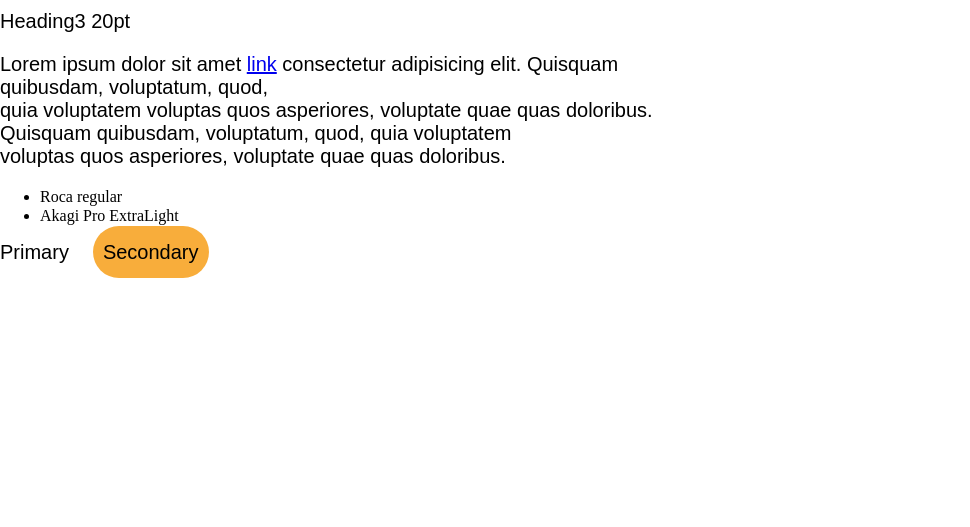
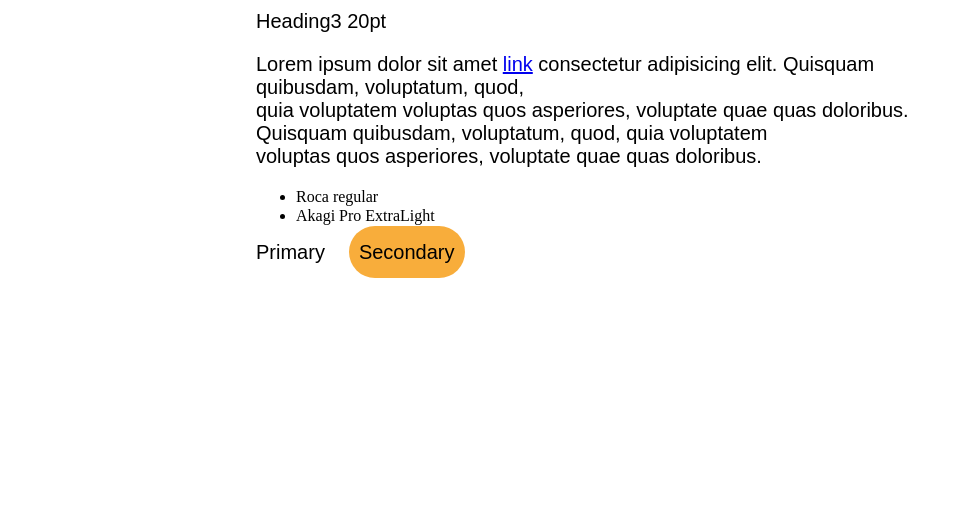
Before and after one commit to EHB-MCT/fullprojects1-huis-3, a plain HTML site: page proposal3/index.html in a window 1280 px wide. Shown: the part 273-800 px from the top of the page, without its empty margins (0-970 px from the left). Drawn offline with nearby package versions, Linux system fonts and the light colour scheme; a web font is replaced by a local one.

Commit message:
Indienen week 1

```diff
--- a/proposal3/css/base-layout.css
+++ b/proposal3/css/base-layout.css
@@ -1,5 +1,7 @@
 /* BASE LAYOUT FLEXBOX */
-body {}
+body {
+	margin-left: 20%;
+}
 
 .doek {
 	width: 300px;
```
